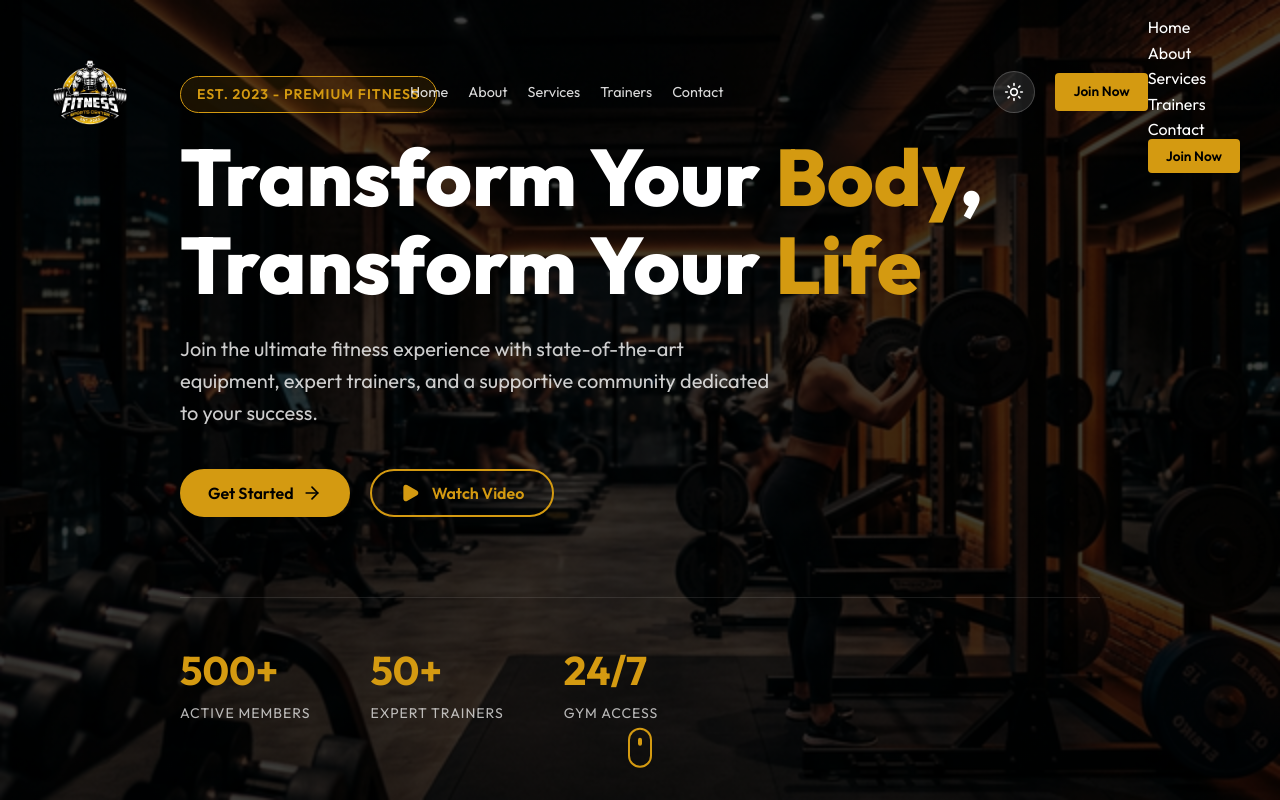
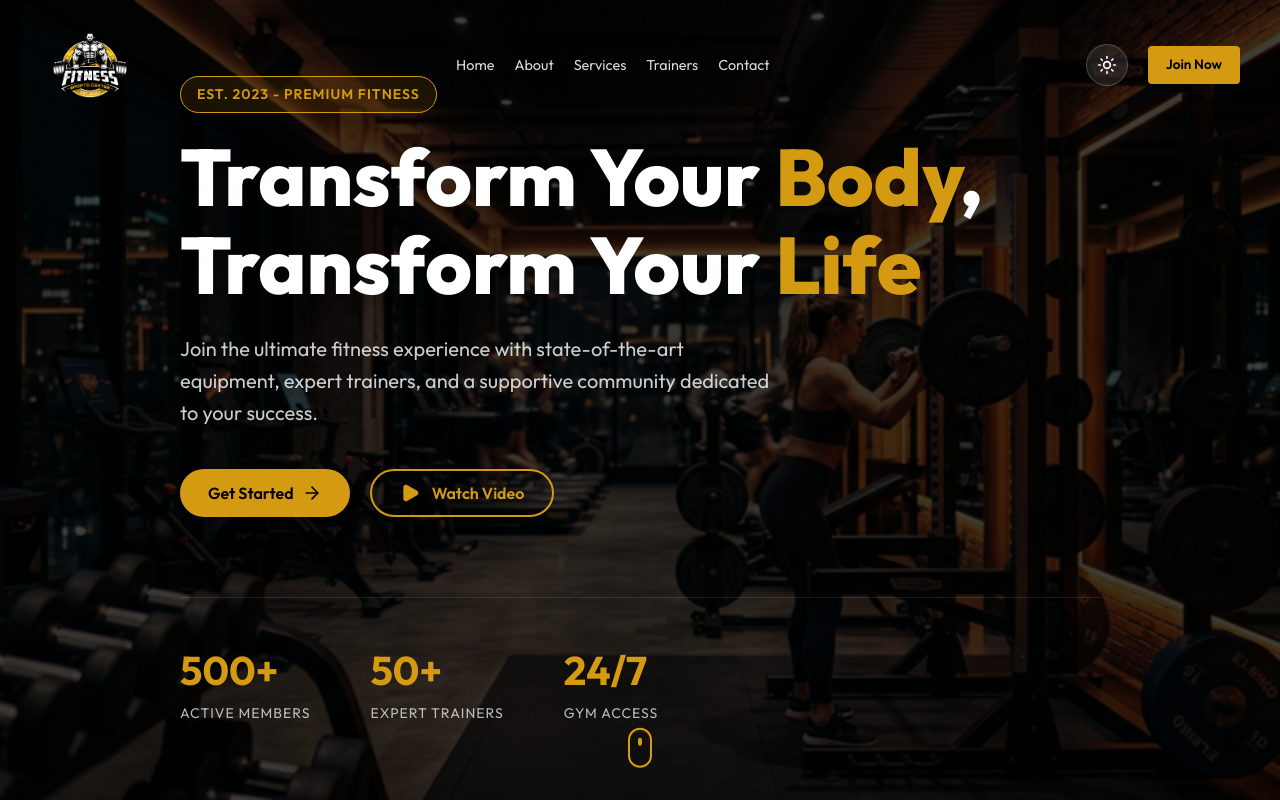
Before and after one commit to Msahan16/Fitness, a Next.js app: page / in a window 1280 px wide. Shown: the top 800 px of the page. Built offline with nearby package versions, Linux system fonts and the light colour scheme.

Commit message:
feat: Introduce comprehensive styling for the Navbar component, including responsive design, scrolled state, and mobile menu.

```diff
--- a/src/components/Navbar.module.css
+++ b/src/components/Navbar.module.css
@@ -27,8 +27,8 @@
   display: flex;
   justify-content: space-between;
   align-items: center;
-  margin: 0 auto;
-  position: relative;
+max-width: 100% !important;
+  padding: 0 40px !important;
 }
 
 .logo {
@@ -127,6 +127,10 @@
   color: inherit;
 }
 
+.mobileMenu {
+  display: none;
+}
+
 @media (max-width: 992px) {
   .logo img {
     height: 60px !important;
```
